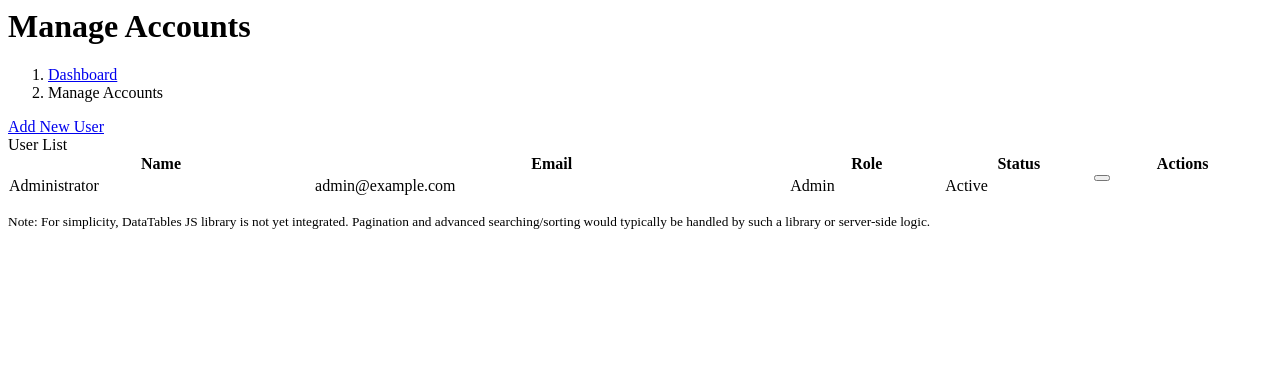
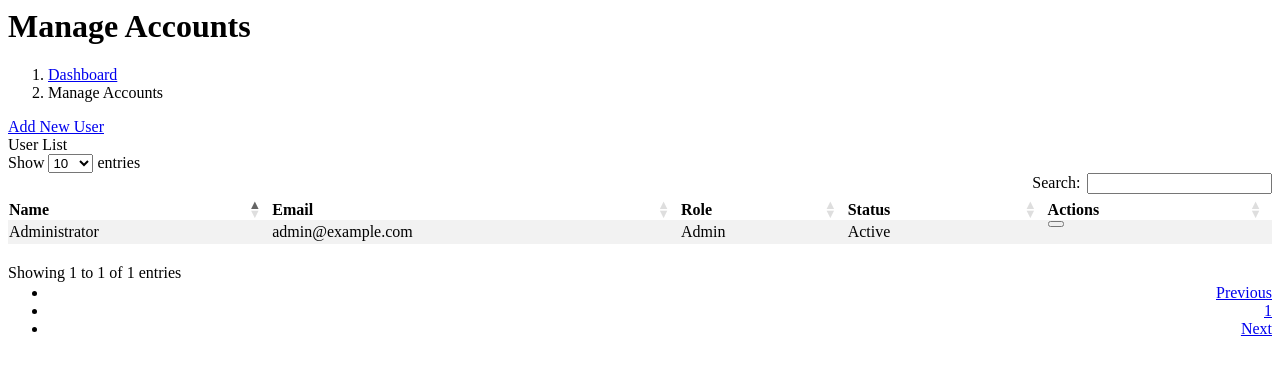
Before and after one commit to Arvss07/wsat-final_proj, a PHP site: page /wsat-final_proj/admin/users.php in a window 1280 px wide. Shown: the top 375 px of the page. Run offline with PHP 8.4, Linux system fonts and the light colour scheme; a user stored in the database is signed in; data comes from the database, SQL or seed files in the repository; some libraries are stand-ins or nearby versions.

Commit message:
done admin side crud

```diff
--- a/admin/users.php
+++ b/admin/users.php
@@ -80,16 +80,21 @@ if ($_SERVER['REQUEST_METHOD'] === 'POST') {
             $user_id = $_POST['user_id'] ?? '';
             $name = trim($_POST['name'] ?? '');
             $email = trim($_POST['email'] ?? '');
-            $password = $_POST['password'] ?? ''; // Optional: only if changing
-            $role_id = $_POST['role_id'] ?? ''; // Admins cannot change roles as per requirements
+            $role_id = $_POST['role_id'] ?? ''; // Read the role_id from POST
             $is_blocked = isset($_POST['is_blocked']) ? 1 : 0;
 
-            if (empty($user_id) || empty($name) || empty($email)) {
-                $errors[] = "User ID, Name, and Email are required.";
+            if (empty($user_id) || empty($name) || empty($email) || empty($role_id)) { // Added role_id to check
+                $errors[] = "User ID, Name, Email, and Role are required.";
             }
             if (!filter_var($email, FILTER_VALIDATE_EMAIL)) {
                 $errors[] = "Invalid email format.";
             }
+
+            // Prevent admin from changing their own role via this form
+            if ($user_id === $_SESSION['user_id'] && $user_to_edit_data && $role_id !== $user_to_edit_data['role_id']) {
+                $errors[] = "You cannot change your own role through this form.";
+            }
+
             // Check if email exists for another user
             $stmt_check = $conn->prepare("SELECT id FROM users WHERE email = ? AND id != ?");
             $stmt_check->bind_param("ss", $email, $user_id);
@@ -100,14 +105,8 @@ if ($_SERVER['REQUEST_METHOD'] === 'POST') {
             $stmt_check->close();
 
             if (empty($errors)) {
-                if (!empty($password)) {
-                    $hashed_password = hashPassword($password);
-                    $stmt_edit = $conn->prepare("UPDATE users SET name = ?, email = ?, password = ?, is_blocked = ? WHERE id = ?");
-                    $stmt_edit->bind_param("sssisi", $name, $email, $hashed_password, $is_blocked, $user_id);
-                } else {
-                    $stmt_edit = $conn->prepare("UPDATE users SET name = ?, email = ?, is_blocked = ? WHERE id = ?");
-                    $stmt_edit->bind_param("ssisi", $name, $email, $is_blocked, $user_id);
-                }
+                $stmt_edit = $conn->prepare("UPDATE users SET name = ?, email = ?, role_id = ?, is_blocked = ? WHERE id = ?");
+                $stmt_edit->bind_param("sssis", $name, $email, $role_id, $is_blocked, $user_id); // Added role_id
                 if ($stmt_edit->execute()) {
                     $feedback[] = "User updated successfully.";
                 } else {
@@ -172,13 +171,31 @@ if ($result_roles) {
 }
 
 $user_to_edit_data = null;
+$user_address_data = null; // Initialize address data variable
+
 if ($action === 'edit' && $user_id_to_edit) {
-    $stmt_user = $conn->prepare("SELECT id, name, email, role_id, is_blocked FROM users WHERE id = ?");
+    // Fetch user data including timestamps
+    $stmt_user = $conn->prepare("SELECT id, name, email, role_id, is_blocked, created_at, updated_at FROM users WHERE id = ?");
     $stmt_user->bind_param("s", $user_id_to_edit);
     $stmt_user->execute();
     $result_user = $stmt_user->get_result();
     if ($result_user->num_rows === 1) {
         $user_to_edit_data = $result_user->fetch_assoc();
+
+        // Fetch user's address (city and province), prioritizing default
+        $stmt_address = $conn->prepare("SELECT city, province FROM addresses WHERE user_id = ? ORDER BY is_default DESC LIMIT 1");
+        if ($stmt_address) {
+            $stmt_address->bind_param("s", $user_id_to_edit);
+            $stmt_address->execute();
+            $result_address = $stmt_address->get_result();
+            if ($result_address->num_rows === 1) {
+                $user_address_data = $result_address->fetch_assoc();
+            }
+            $stmt_address->close();
+        } else {
+            // Optional: Log error if address statement preparation fails
+            error_log("Failed to prepare address statement: " . $conn->error);
+        }
     } else {
         $errors[] = "User not found for editing.";
         $action = 'list'; // Revert to list view
@@ -187,6 +204,9 @@ if ($action === 'edit' && $user_id_to_edit) {
 }
 
 ?>
+
+<!-- DataTables CSS -->
+<link href="https://cdn.datatables.net/1.13.6/css/dataTables.bootstrap5.min.css" rel="stylesheet">
 
 <div class="container-fluid px-4">
     <h1 class="mt-4"><?php echo htmlspecialchars($page_title); ?></h1>
@@ -223,26 +243,59 @@ if ($action === 'edit' && $user_id_to_edit) {
                 <label for="email" class="form-label">Email address</label>
                 <input type="email" class="form-control" id="email" name="email" value="<?php echo htmlspecialchars($user_to_edit_data['email'] ?? ''); ?>" required>
             </div>
-            <div class="mb-3">
-                <label for="password" class="form-label">Password <?php if ($action === 'edit') echo "(leave blank to keep current)"; ?></label>
-                <input type="password" class="form-control" id="password" name="password" <?php echo $action === 'add' ? 'required' : ''; ?>>
-            </div>
+
+            <?php if ($action === 'edit' && isset($user_to_edit_data['created_at'])): ?>
+                <div class="mb-3">
+                    <label for="created_at" class="form-label">Date Created</label>
+                    <input type="text" class="form-control" id="created_at" name="created_at" value="<?php echo htmlspecialchars(date('F j, Y, g:i a', strtotime($user_to_edit_data['created_at']))); ?>" readonly>
+                </div>
+            <?php endif; ?>
+
+            <?php if ($action === 'edit' && isset($user_to_edit_data['updated_at'])): ?>
+                <div class="mb-3">
+                    <label for="updated_at" class="form-label">Last Updated</label>
+                    <input type="text" class="form-control" id="updated_at" name="updated_at" value="<?php echo htmlspecialchars(date('F j, Y, g:i a', strtotime($user_to_edit_data['updated_at']))); ?>" readonly>
+                </div>
+            <?php endif; ?>
+
+            <?php if ($action === 'edit' && $user_address_data): ?>
+                <?php if (isset($user_address_data['city'])): ?>
+                    <div class="mb-3">
+                        <label for="city" class="form-label">City</label>
+                        <input type="text" class="form-control" id="city" name="city" value="<?php echo htmlspecialchars($user_address_data['city']); ?>" readonly>
+                    </div>
+                <?php endif; ?>
+
+                <?php if (isset($user_address_data['province'])): ?>
+                    <div class="mb-3">
+                        <label for="province" class="form-label">Province</label>
+                        <input type="text" class="form-control" id="province" name="province" value="<?php echo htmlspecialchars($user_address_data['province']); ?>" readonly>
+                    </div>
+                <?php endif; ?>
+            <?php endif; // end if $user_address_data
+            ?>
+
+            <?php if ($action === 'add'): ?>
+                <div class="mb-3">
+                    <label for="password" class="form-label">Password</label>
+                    <input type="password" class="form-control" id="password" name="password" required>
+                </div>
+            <?php endif; ?>
             <div class="mb-3">
                 <label for="role_id" class="form-label">Role</label>
-                <select class="form-select" id="role_id" name="role_id" required <?php if ($action === 'edit') echo 'disabled'; /* Admins cannot change user roles */ ?>>
+                <select class="form-select" id="role_id" name="role_id" required
+                    <?php
+                    if ($action === 'edit' && $user_to_edit_data && isset($_SESSION['user_id']) && $user_to_edit_data['id'] === $_SESSION['user_id']) {
+                        echo 'disabled';
+                    }
+                    ?>>
                     <option value="">Select Role</option>
                     <?php foreach ($roles as $role): ?>
-                        <?php
-                        // For 'add' action, skip the 'Admin' role.
-                        if ($action === 'add' && $role['name'] === 'Admin') {
-                            continue;
-                        }
-                        ?>
                         <option value="<?php echo htmlspecialchars($role['id']); ?>"
                             <?php
-                            if ($action === 'edit' && $user_to_edit_data && $user_to_edit_data['role_id'] === $role['id']) {
+                            if ($user_to_edit_data && $user_to_edit_data['role_id'] === $role['id']) { // For edit mode, select current role
                                 echo 'selected';
-                            } elseif ($action === 'add' && $role['name'] === 'Shopper') { // Default to Shopper for new users
+                            } elseif ($action === 'add' && !($user_to_edit_data) && $role['name'] === 'Shopper') { // Default to Shopper for new users (when not editing)
                                 echo 'selected';
                             }
                             ?>>
@@ -250,7 +303,11 @@ if ($action === 'edit' && $user_id_to_edit) {
                         </option>
                     <?php endforeach; ?>
                 </select>
-                <?php if ($action === 'edit'): ?> <small class="form-text text-muted">Role cannot be changed after creation.</small><?php endif; ?>
+                <?php
+                if ($action === 'edit' && $user_to_edit_data && isset($_SESSION['user_id']) && $user_to_edit_data['id'] === $_SESSION['user_id']) {
+                    echo '<small class="form-text text-muted">You cannot change your own role.</small>';
+                }
+                ?>
             </div>
             <div class="mb-3 form-check">
                 <input type="checkbox" class="form-check-input" id="is_blocked" name="is_blocked" value="1" <?php echo ($user_to_edit_data['is_blocked'] ?? 0) ? 'checked' : ''; ?>>
@@ -332,16 +389,20 @@ if ($action === 'edit' && $user_id_to_edit) {
                 </div>
             </div>
         </div>
-        <p class="text-muted"><small>Note: For simplicity, DataTables JS library is not yet integrated. Pagination and advanced searching/sorting would typically be handled by such a library or server-side logic.</small></p>
     <?php endif; ?>
 </div>
 
-<!-- Include DataTables CSS/JS in footer if you decide to use it -->
-<!-- <link href="https://cdn.datatables.net/1.13.6/css/dataTables.bootstrap5.min.css" rel="stylesheet"> -->
-<!-- <script src="https://cdn.datatables.net/1.13.6/js/jquery.dataTables.min.js"></script> -->
-<!-- <script src="https://cdn.datatables.net/1.13.6/js/dataTables.bootstrap5.min.js"></script> -->
-<!-- <script>
-    // $(document).ready(function() {
-    //     $('#usersDataTable').DataTable();
-    // });
-</script> -->
+<!-- DataTables JS -->
+<script src="https://code.jquery.com/jquery-3.7.0.js"></script>
+<script src="https://cdn.datatables.net/1.13.6/js/jquery.dataTables.min.js"></script>
+<script src="https://cdn.datatables.net/1.13.6/js/dataTables.bootstrap5.min.js"></script>
+<script>
+    $(document).ready(function() {
+        $('#usersDataTable').DataTable();
+
+        // Auto-hide alerts after 5 seconds
+        setTimeout(function() {
+            $('.alert-success, .alert-danger').fadeOut('slow');
+        }, 5000); // 5000 milliseconds = 5 seconds
+    });
+</script>
--- a/db.sql
+++ b/db.sql
@@ -84,6 +84,7 @@ CREATE TABLE `addresses` (
   `address_type` ENUM('shipping', 'billing') NOT NULL,
   `street` VARCHAR(255) NOT NULL,
   `city` VARCHAR(100) NOT NULL,
+  `province` VARCHAR(100) NOT NULL,
   `postal_code` VARCHAR(20) NOT NULL,
   `country` VARCHAR(100) NOT NULL,
   `is_default` BOOLEAN NOT NULL DEFAULT FALSE,
```
Also changed, not shown: admin/products.php (+12 -2 lines), includes/header.php (+13 -17 lines), index.php (+12 -0 lines).
